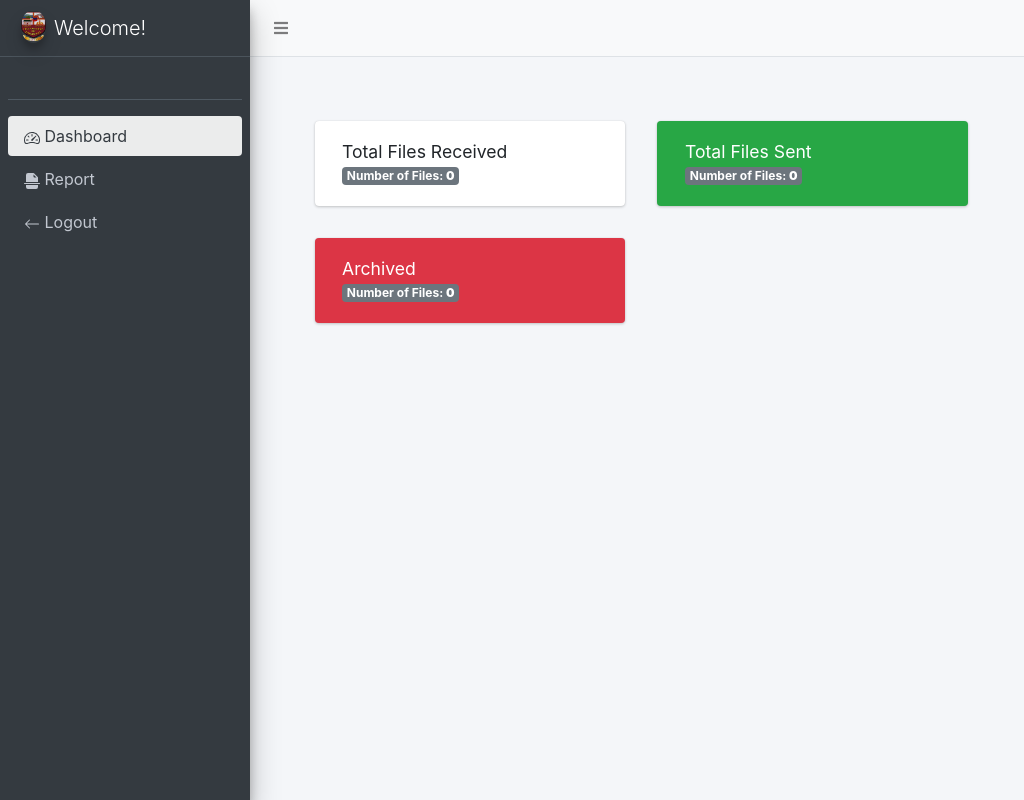
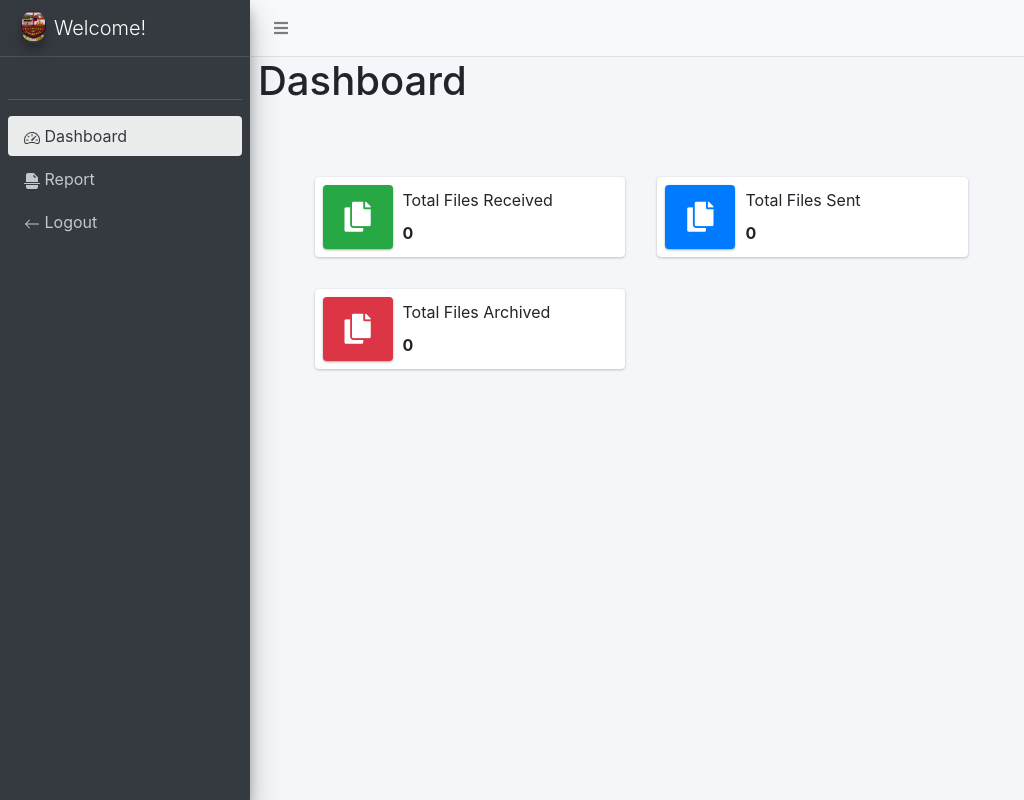
Before and after one commit to amiel-danao/cct-inbound-outbound-docs, a PHP site: page /cct-inbound-outbound-docs/dashboard.php in a window 1280 px wide. Shown: the whole page, without its empty margins (0-1024 px from the left). Run offline with PHP 8.4, Linux system fonts and the light colour scheme; a user stored in the database is signed in; data comes from the database, SQL or seed files in the repository; some libraries are stand-ins or nearby versions.

Commit message:
for checking

```diff
--- a/public/admin/dashboard.php
+++ b/public/admin/dashboard.php
@@ -49,7 +49,7 @@ include $root_path . '/db_connect.php';
       $row = mysqli_fetch_row($result);
       $num_files = $row[0];
 
-      $sql = "SELECT COUNT(*) FROM documents WHERE archive = 1";
+      $sql = "SELECT COUNT(*) FROM documents WHERE status = 'archive'";
       $result = mysqli_query($conn, $sql);
 
       if (!$result) {
--- a/public/archive.php
+++ b/public/archive.php
@@ -20,7 +20,9 @@ $messages = array();
 
 if (!empty($_GET['id'])) {
 	$document_id = $_GET['id'];
-	$query = "UPDATE documents SET archive = 1 WHERE $is_user_query id = $document_id;";
+	$date_archived = date('Y-m-d H:i:s');
+
+	$query = "UPDATE documents SET status = 'archive', date_archived = '$date_archived' WHERE $is_user_query id = $document_id;";
 	mysqli_query($conn, $query);
 	$messages[] = "Document was archived successfully.";
 }
--- a/public/dashboard.php
+++ b/public/dashboard.php
@@ -21,6 +21,9 @@ include $root_path . '/db_connect.php';
 				<div class="content">
 					<div class="container-fluid">
 						<div class="row">
+							<h1>Dashboard</h1>
+						</div>
+						<div class="row">
 
 							<?php
         require_once $root_path . '/models/User.php';
@@ -36,7 +39,7 @@ include $root_path . '/db_connect.php';
       $row = mysqli_fetch_row($result);
       $num_files_received = $row[0];
 
-      $sql = "SELECT COUNT(*) FROM documents WHERE archive = 1 AND send_to = '$user->username'";
+      $sql = "SELECT COUNT(*) FROM documents WHERE status = 'archive' AND send_to = '$user->username'";
       $result = mysqli_query($conn, $sql);
 
       if (!$result) {
@@ -57,49 +60,49 @@ include $root_path . '/db_connect.php';
       $num_sent = $row[0];
 
       mysqli_close($conn);
-							?>
+                            ?>
 
 
 							<div class="col p-5">
 								<div class="row">
-									<div class="card col-4 m-3">
-										<div class="card-body">
-											<h5 class="card-title">Total Files Received</h5>
-											<p class="card-text">
-												<span class="badge badge-secondary text-black">
-													Number of Files: <strong>
-														<?php echo $num_files_received; ?>
-													</strong>
-												</span>
-											</p>
+									<div class="info-box col-4  m-3">
+										<span class="info-box-icon bg-success elevation-1">
+											<i class="fas fa-copy"></i>
+										</span>
+										<div class="info-box-content">
+											<span class="info-box-text">Total Files Received</span>
+											<span class="info-box-number">
+												<?php echo $num_files_received; ?>
+											</span>
 										</div>
+
+									</div>
+
+									<div class="info-box col-4  m-3">
+										<span class="info-box-icon bg-primary elevation-1">
+											<i class="fas fa-copy"></i>
+										</span>
+										<div class="info-box-content">
+											<span class="info-box-text">Total Files Sent</span>
+											<span class="info-box-number">
+												<?php echo $num_sent; ?>
+											</span>
+										</div>
+
 									</div>
 
 
-									<div class="card col-4 bg-success m-3">
-										<div class="card-body">
-											<h5 class="card-title text-white">Total Files Sent</h5>
-											<p class="card-text">
-												<span class="badge badge-secondary">
-													Number of Files: <strong>
-														<?php echo $num_sent; ?>
-													</strong>
-												</span>
-											</p>
+									<div class="info-box col-4  m-3">
+										<span class="info-box-icon bg-danger elevation-1">
+											<i class="fas fa-copy"></i>
+										</span>
+										<div class="info-box-content">
+											<span class="info-box-text">Total Files Archived</span>
+											<span class="info-box-number">
+												<?php echo $num_sent; ?>
+											</span>
 										</div>
-									</div>
 
-									<div class="card col-4 bg-danger m-3">
-										<div class="card-body">
-											<h5 class="card-title text-white">Archived</h5>
-											<p class="card-text">
-												<span class="badge badge-secondary">
-													Number of Files: <strong>
-														<?php echo $num_archive; ?>
-													</strong>
-												</span>
-											</p>
-										</div>
 									</div>
 								</div>
 							</div>
--- a/public/received_page.php
+++ b/public/received_page.php
@@ -25,7 +25,7 @@ if (isset($_POST['search_terms'])) {
 	$search_terms = "%" . $_POST['search_terms'] . "%";
 	$stmt->bind_param("sss", $search_terms, $search_terms, $search_terms);
 } else {
-	$sql = "SELECT id, file_name, file_path, uploaded_by, date_upload, document_type, status FROM documents WHERE send_to='$user->username' AND archive = 0";
+	$sql = "SELECT id, file_name, file_path, uploaded_by, date_upload, document_type, status FROM documents WHERE send_to='$user->username' AND status != 'archive'";
 	$stmt = $conn->prepare($sql);
 }
 $stmt->execute();
--- a/public/sidebar.php
+++ b/public/sidebar.php
@@ -135,6 +135,8 @@ $user = unserialize($_SESSION["user"]);
 							</a>
 						</li>
 						<?php } ?>
+
+						<?php if ($user->userType != 'system'){ ?>
 						<li class="nav-item">
 							<a href="<?php echo $public_path;?>/report_page.php" class="nav-link link-dark">
 								<svg xmlns="http://www.w3.org/2000/svg" width="16" height="16" fill="currentColor" class="bi bi-file-earmark-break-fill" viewbox="0 0 16 16">
@@ -145,6 +147,7 @@ $user = unserialize($_SESSION["user"]);
 								</p>
 							</a>
 						</li>
+						<?php } ?>
 						<li class="nav-item">
 							<a href="<?php echo $public_path;?>/logout.php" class="nav-link link-dark">
 								<svg xmlns="http://www.w3.org/2000/svg" width="16" height="16" fill="currentColor" class="bi bi-arrow-left" viewbox="0 0 16 16">
```
Also changed, not shown: public/admin/approve.php (+11 -2 lines), public/admin/approved_page.php (+6 -2 lines), public/admin/pending_page.php (+12 -4 lines), public/archive_page.php (+5 -3 lines), public/docu_upload.php (+14 -12 lines), public/report_page.php (+9 -0 lines), public/user_form.php (+18 -18 lines), 1 other file.
